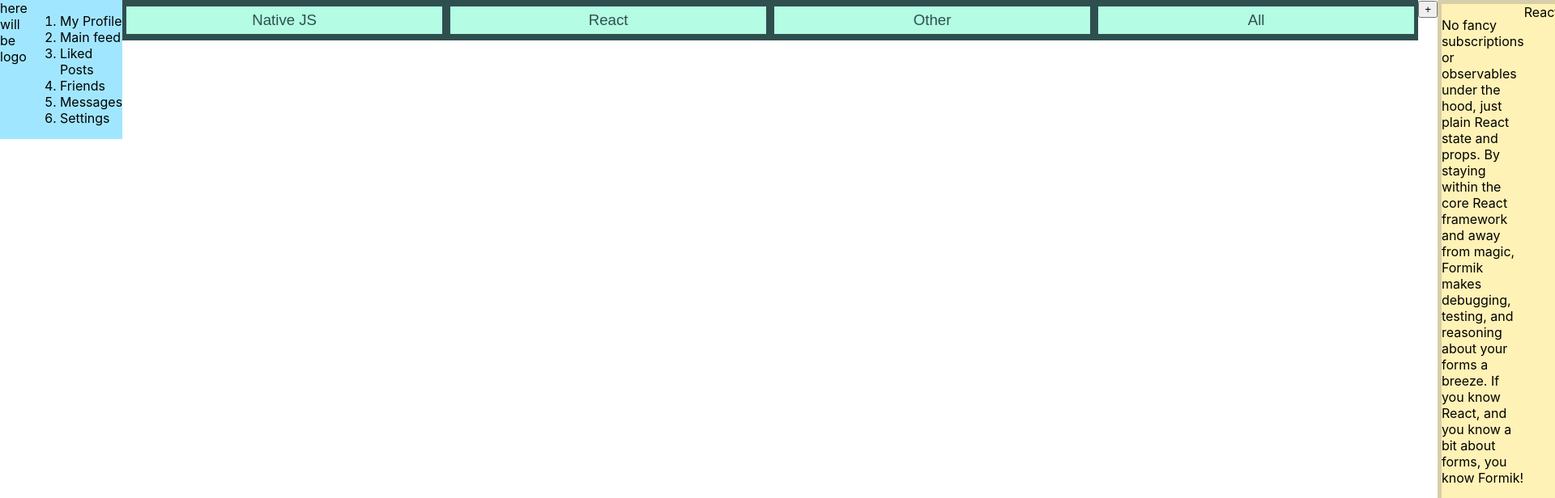
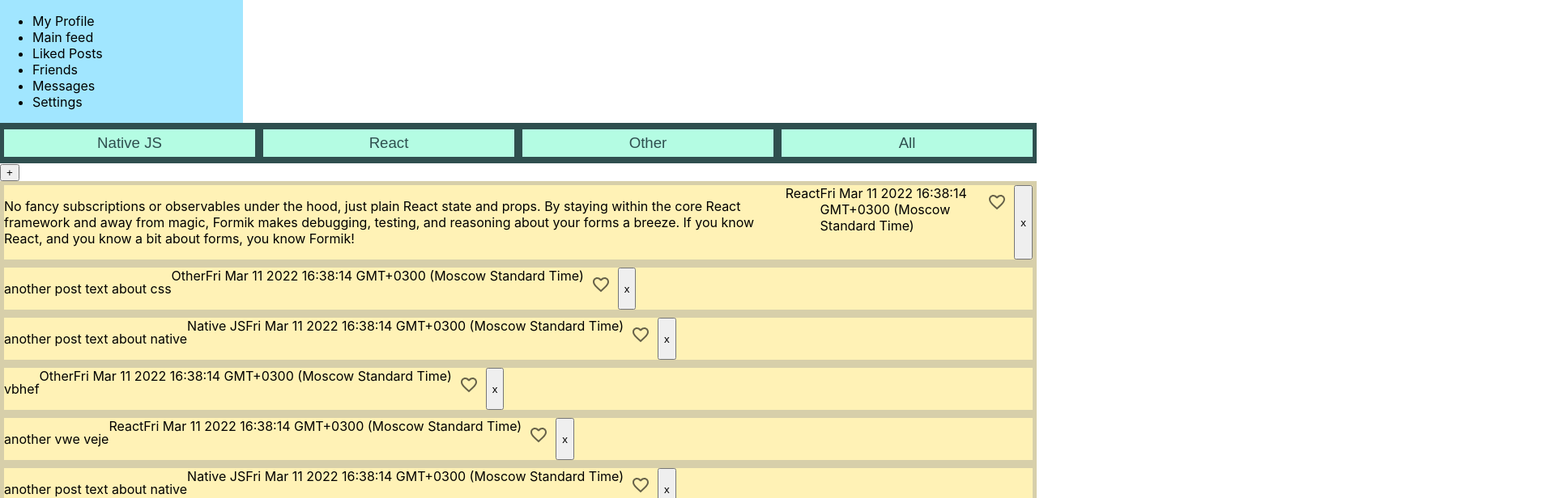
Before and after one commit to Masha-Gorb/ILL-shop, a React (Create React App) app: page / in a window 1280 px wide. Shown: the top 616 px of the page at 81% size, 1920 px wide, since content can reach past the window. Built offline with nearby package versions, Linux system fonts and the light colour scheme.

Commit message:
add mui elements for like and delete button, start new modal window for add post

```diff
--- a/package.json
+++ b/package.json
@@ -3,6 +3,10 @@
   "version": "0.1.0",
   "private": true,
   "dependencies": {
+    "@emotion/react": "^11.9.0",
+    "@emotion/styled": "^11.8.1",
+    "@mui/icons-material": "^5.6.0",
+    "@mui/material": "^5.6.0",
     "@testing-library/jest-dom": "^5.16.2",
     "@testing-library/react": "^12.1.3",
     "@testing-library/user-event": "^13.5.0",
--- a/src/App.tsx
+++ b/src/App.tsx
@@ -1,16 +1,15 @@
 import React, {useState} from 'react';
 import './App.css';
 import {MainFeed} from "./components/Main feed/MainFeed";
-import {AddPostModalWindow} from "./components/AddPostModalWindow";
+import {AddPostModalWindow} from "./components/AddPostModalWindow/AddPostModalWindow";
 import {Header} from "./components/Header/Header";
 import {v1} from "uuid";
 import {Menu} from "./components/Menu/Menu";
 import styled from "styled-components";
 
-const StyledApp = styled.div`
-  display: flex;
-  align-items: start;
-`
+// const StyledApp = styled.div`
+//   display: flex;
+// `
 export type FilterValuesType = "all" | 'React' | 'Native JS' | 'Other';
 
 function App() {
@@ -61,7 +60,7 @@ function App() {
     }
 
     return (
-    <StyledApp>
+    <div>
         <Menu/>
         <Header
             ChangeFilter={ChangeFilter}
@@ -74,7 +73,7 @@ function App() {
             posts={filtredPosts}
             DeletePost={DeletePost}
         />
-    </StyledApp>
+    </div>
   );
 }
 
--- a/src/components/AddPostModalWindow.tsx
+++ b/src/components/AddPostModalWindow/AddPostModalWindow.tsx
@@ -1,5 +1,6 @@
-import React, {ChangeEvent, useState} from 'react';
+import React, {ChangeEvent, ReactNode, useState} from 'react';
 import {Modal} from "./Modal";
+import {FormControl, InputLabel, MenuItem, Select, SelectChangeEvent} from "@mui/material";
 type PostInputType = {
     AddPost: (newPostValue: string,  newPostThemeValue: string) => void
 }
@@ -11,8 +12,8 @@ export const AddPostModalWindow = (props: PostInputType) => {
     let [newPostValue, setPostValue] = useState('')
     let [newPostThemeValue, setNewPostThemeValue] = useState('')
 
-    const NewPostThemeValueHandler = (e: ChangeEvent<HTMLSelectElement>) => {
-        setNewPostThemeValue(e.currentTarget.value)
+    const NewPostThemeValueHandler = (e: SelectChangeEvent<string>, child: ReactNode) => {
+        setNewPostThemeValue(e.target.value as string)
     }
 
     const AddPostHandler = (e: ChangeEvent<HTMLTextAreaElement>) => {
@@ -39,11 +40,19 @@ export const AddPostModalWindow = (props: PostInputType) => {
                         onChange={AddPostHandler}>к</textarea>}
                     footer={<button onClick={AddNewPost}>Publish!</button>}
                     themeSelector={
-                        <select value={newPostThemeValue} onChange={NewPostThemeValueHandler}>
-                            <option value='React'>React</option>
-                            <option value='Native JS'>NativeJS</option>
-                            <option value='Other'>Other</option>
-                        </select>
+                        <FormControl fullWidth>
+                            <InputLabel id="demo-simple-select-label">Theme</InputLabel>
+                            <Select
+                                labelId="demo-simple-select-label"
+                                id="demo-simple-select"
+                                value={newPostThemeValue}
+                                label="Theme"
+                                onChange={NewPostThemeValueHandler}>
+                                <MenuItem value={'React'}>React</MenuItem>
+                                <MenuItem value={'Native JS'}>NativeJS</MenuItem>
+                                <MenuItem value={'Other'}>Other</MenuItem>
+                            </Select>
+                        </FormControl>
                 }
                     onClose={onClose}
                 />
--- a/src/components/Main feed/LikeComponent.tsx
+++ b/src/components/Main feed/LikeComponent.tsx
@@ -1,4 +1,7 @@
 import React, {useState} from 'react';
+import Checkbox from '@mui/material/Checkbox';
+import FavoriteBorder from '@mui/icons-material/FavoriteBorder';
+import Favorite from '@mui/icons-material/Favorite';
 
 export const LikeComponent = () => {
     let [likesCount, setLikesCount] = useState(0)
@@ -7,8 +10,9 @@ export const LikeComponent = () => {
     }
     return (
         <div>
-            {likesCount}
-            <button onClick={AddLikeHandler}>Like</button>
+            {/*{likesCount}*/}
+            <Checkbox icon={<FavoriteBorder />} checkedIcon={<Favorite />} onClick={AddLikeHandler}/>
+
         </div>
     )
 }
--- a/src/components/Menu/Menu.tsx
+++ b/src/components/Menu/Menu.tsx
@@ -11,7 +11,6 @@ const StyledMenu = styled.div`
 export const Menu = () => {
     return (
         <StyledMenu>
-            here will be logo
             <MenuList/>
         </StyledMenu>
     )
--- a/src/components/Menu/MenuList.tsx
+++ b/src/components/Menu/MenuList.tsx
@@ -4,14 +4,14 @@ import styled from "styled-components";
 export const MenuList = () => {
     return (
         <div>
-            <ol>
+            <ul>
                 <li>My Profile</li>
                 <li>Main feed</li>
                 <li>Liked Posts</li>
                 <li>Friends</li>
                 <li>Messages</li>
                 <li>Settings</li>
-            </ol>
+            </ul>
         </div>
     )
 }
```
Also changed, not shown: src/components/AddPostModalWindow/ModalMUI.tsx (added, +29 -0 lines), src/components/AddPostModalWindow/Modal.css (renamed from src/components/Modal.css), src/components/AddPostModalWindow/Modal.tsx (renamed from src/components/Modal.tsx), 1 other file (tests, documents, lock files or other folders).
